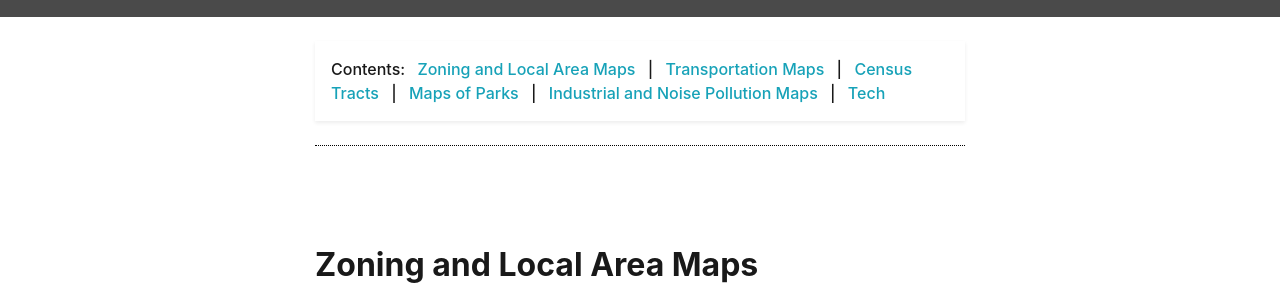
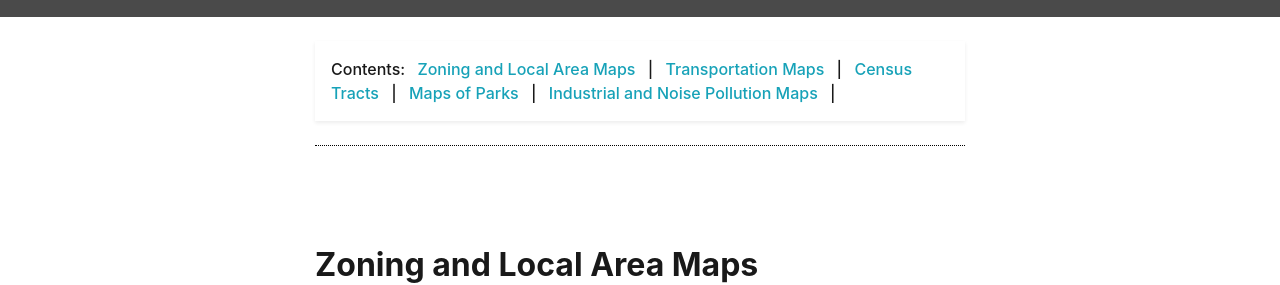
Before and after one commit to ubc-lib-geo/development-of-vancouver-maps, a Jekyll site: the page built from pages/map-types.md, in a window 1280 px wide. Shown: the part 181-466 px from the top of the page. Built offline with Jekyll 4.4.1, drawn with Linux system fonts in a browser that asks for light colours.

Commit message:
Took out Tech button

```diff
--- a/_includes/feature/nav-menu.html
+++ b/_includes/feature/nav-menu.html
@@ -13,5 +13,5 @@
 {%- endcomment -%}
 {% assign sections = include.sections | split: ';'%}
 <p class="h6 shadow-sm p-3 about-nav sticky-top bg-white" style="line-height: 1.5em;">
-    Contents: {% for section in sections %}<a class="mx-2" href="#{{ section | slugify }}">{{ section }}</a> | {% endfor %}<a class="mx-2" href="#technical">Tech</a>
+    Contents: {% for section in sections %}<a class="mx-2" href="#{{ section | slugify }}">{{ section }}</a> | {% endfor %}
 </p>
```
